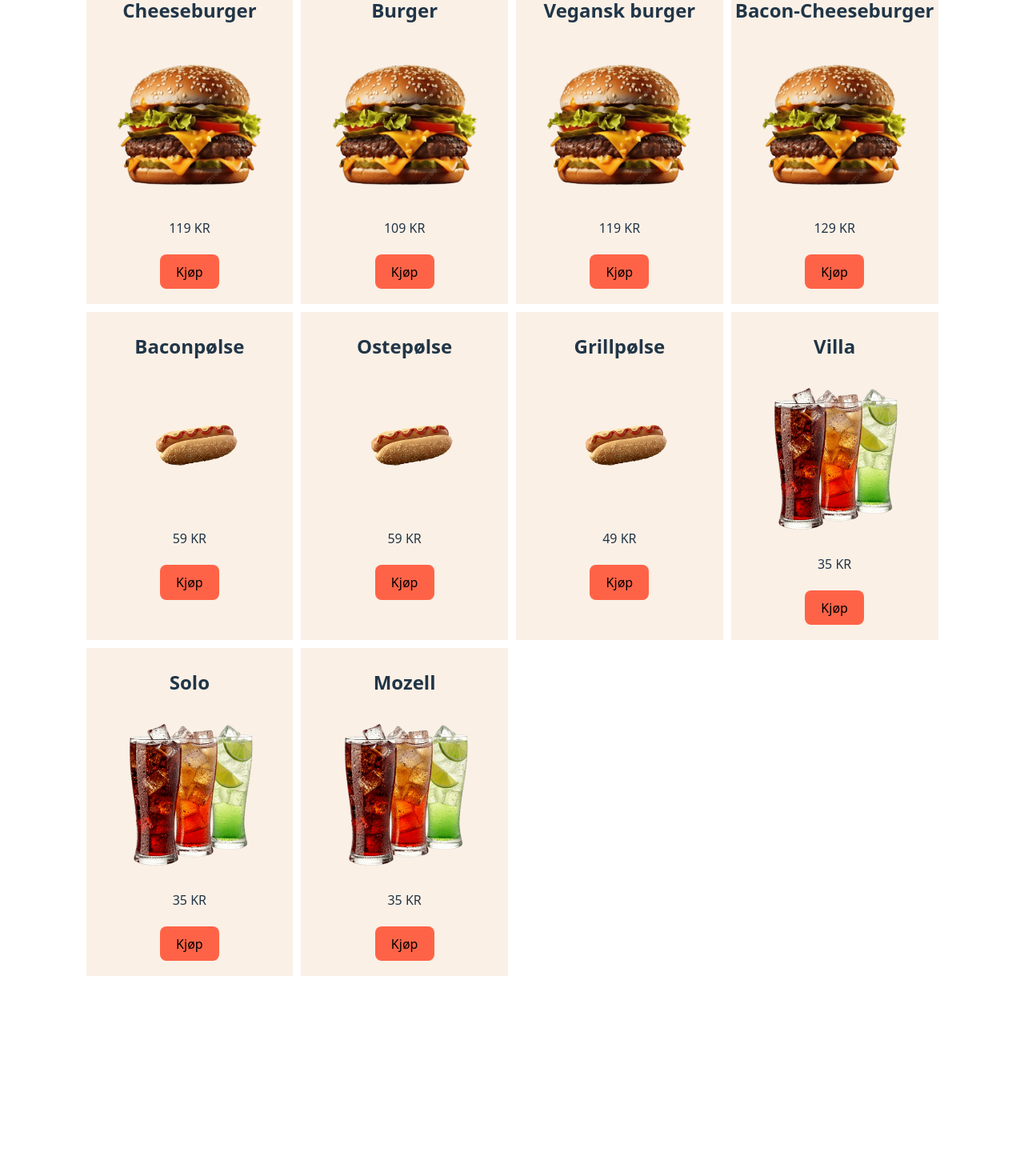
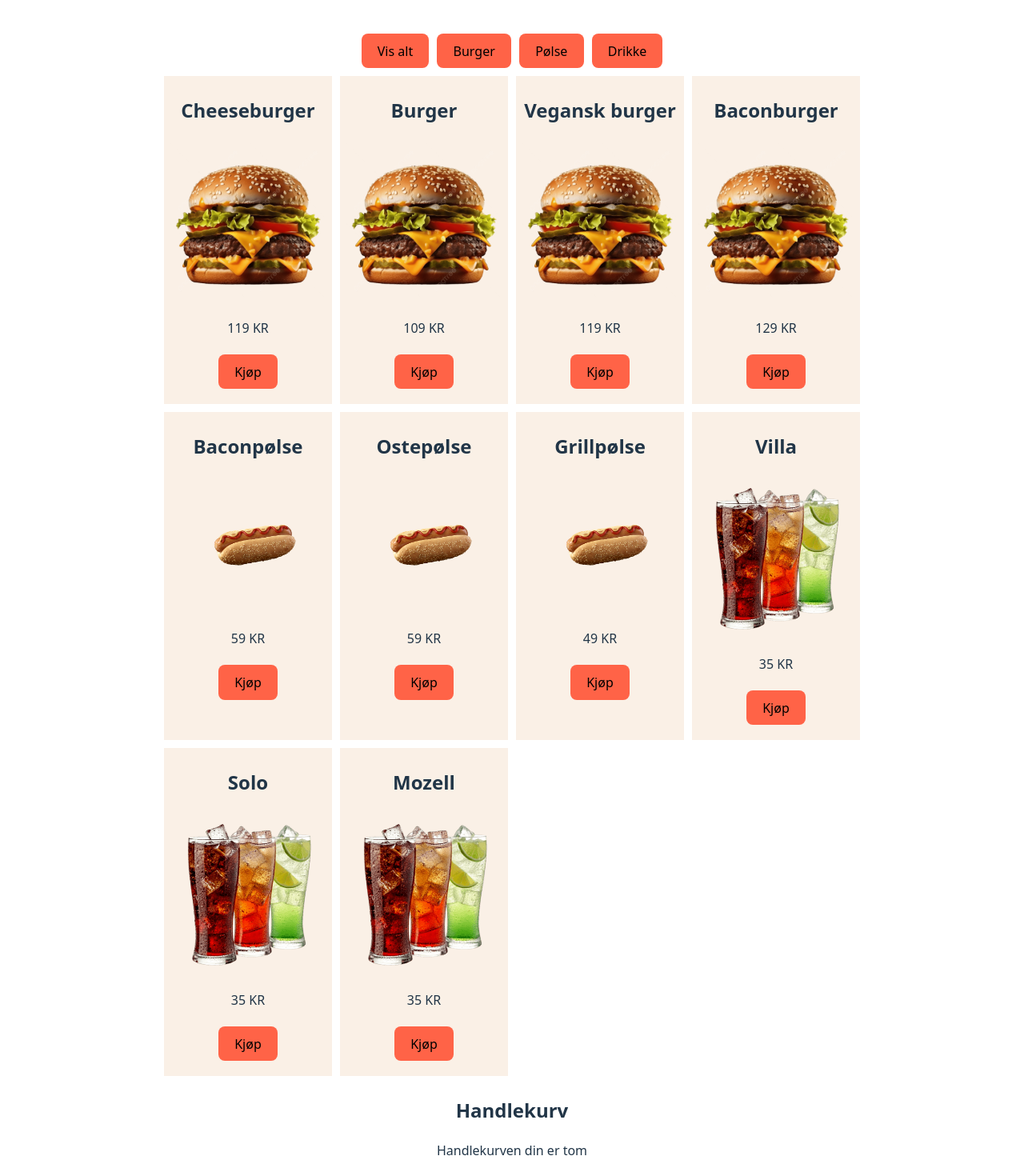
Before and after one commit to siljy/rammeverk-arbeidskrav01-snackbar, a React (Vite) app: page / in a window 1280 px wide. Shown: the part 120-1590 px from the top of the page at 80% size. Before the commit the page ends 1377 px from the top, so only its background shows below. Built offline with nearby package versions, Linux system fonts and the light colour scheme.

Commit message:
Started add-to-cart functionality

```diff
--- a/src/App.jsx
+++ b/src/App.jsx
@@ -2,19 +2,39 @@ import "./App.css";
 import Card from "./components/Card";
 import FilterButtons from "./components/FilterButtons";
 import { productArray } from "./components/Data";
-import { useState } from "react";
+import { useState, useEffect } from "react";
+import ShoppingCart from "./components/ShoppingCart";
 
 function App() {
+  //Filtrering
   const [selectedCategory, setSelectedCategory] = useState(null);
 
   const displayedProducts = selectedCategory
     ? productArray.filter((product) => product.category === selectedCategory)
     : productArray;
 
+  //Handlekurv
+  const [shoppingCart, setShoppingCart] = useState([]);
+
+  function addToCart(newProduct) {
+    setShoppingCart([...shoppingCart, newProduct]);
+  }
+
+
+  // useEffect(() => {
+  //   if (!shoppingCart) {
+  //     console.log("Handlekurven er tom");
+  //   } else {
+  //     console.log("Handlekurven består av", shoppingCart);
+  //   }
+  // }, [shoppingCart]);
+
   return (
     <main>
+      <h1>Snackbar</h1>
       <FilterButtons category={setSelectedCategory} />
-      <Card products={displayedProducts} />
+      <Card products={displayedProducts} addToCart={addToCart} />
+      <ShoppingCart shoppingCart={shoppingCart} />
     </main>
   );
 }
--- a/src/components/Card.css
+++ b/src/components/Card.css
@@ -1,5 +1,8 @@
 .productPage {
   display: grid;
+  /* Hadde vært litt kult å legge til en if og to forskjellige klasser med grid, slik at hvis det er
+  tre objekter så er det en grid på 3 kolonner, 4 om det er fire osv. slik at det er midtstilt og penere<3
+  Får se hva jeg har av tid og skills...*/
   grid-template-columns: repeat(4, 1fr);
 }
 
--- a/src/components/Card.jsx
+++ b/src/components/Card.jsx
@@ -1,6 +1,6 @@
 import "./Card.css";
 
-export default function Card({ products }) {
+export default function Card({ products, addToCart }) {
   return (
     <section className="productPage">
       {products.map((product) => (
@@ -8,7 +8,7 @@ export default function Card({ products }) {
           <h2>{product.name}</h2>
           <img className="productImg" src={product.img} alt={product.name} />
           <p>{product.price} KR</p>
-          <button>Kjøp</button>
+          <button onClick={() => addToCart(product)}>Kjøp</button>
         </div>
       ))}
     </section>
--- a/src/components/Data.jsx
+++ b/src/components/Data.jsx
@@ -18,7 +18,7 @@ export const productArray = [
     category: "burger",
   },
   {
-    name: "Bacon-Cheeseburger",
+    name: "Baconburger",
     img: "./burger.png",
     price: 129,
     category: "burger",
--- /dev/null
+++ b/src/components/ShoppingCart.jsx
@@ -0,0 +1,24 @@
+export default function ShoppingCart({ shoppingCart }) {
+  return (
+    <section>
+      <h2>Handlekurv</h2>
+      <article>
+        {shoppingCart.length == 0 ? (
+          <p>Handlekurven din er tom</p>
+        ) : (
+          shoppingCart.map((cartItem, index) => (
+            <div key={index}>
+              <h3>{cartItem.name}</h3>
+              <p>{cartItem.price}</p>
+            </div>
+          ))
+        )}
+      </article>
+
+      {/* Kun vise handlekurven med denne komponenten? Kanskje den må regne ut sum også */}
+      {/* Må ta imot info om varen og antall klikk */}
+      {/* Navn på produkt, antall, sum */}
+      {/* Finne ut hvordan legge antall sammen, ikke lage duplikater */}
+    </section>
+  );
+}
```
